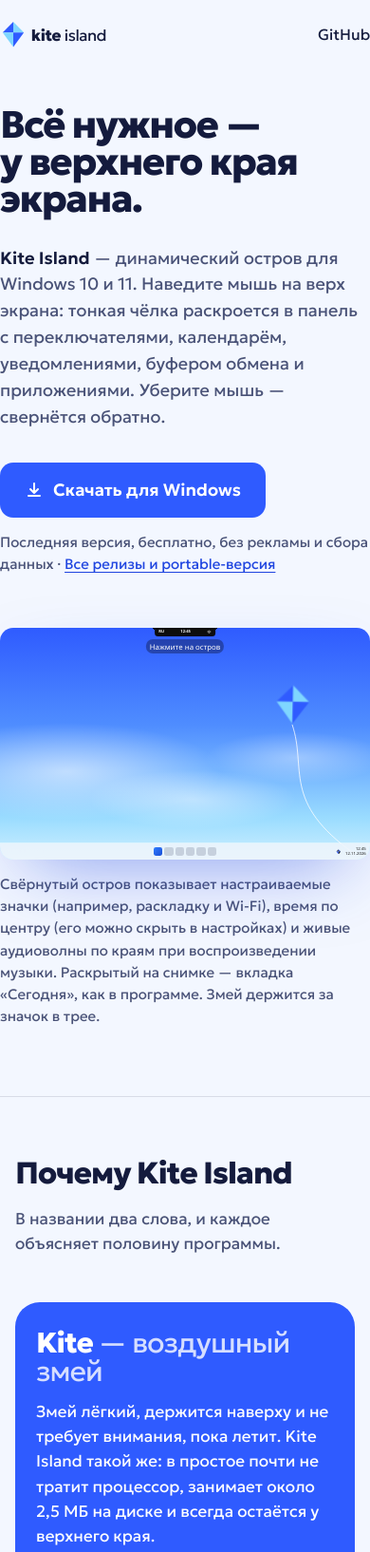
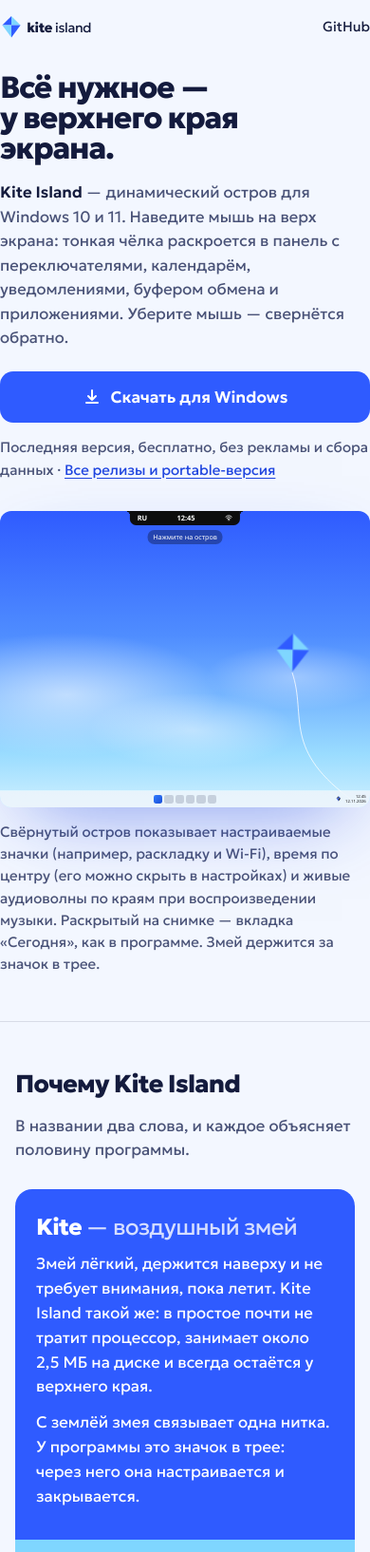
Before and after one commit to GulovM/island, a plain HTML site: page index.html in a window 390 px wide. Shown: the top 1634 px of the page at 95% size. Drawn offline with Linux system fonts and the light colour scheme; no server answers.

Commit message:
docs: адаптировать главную страницу под широкие и узкие экраны

```diff
--- a/index.html
+++ b/index.html
@@ -53,8 +53,9 @@ body {
   background: var(--bg);
   color: var(--fg);
   font-family: "Geologica", system-ui, "Segoe UI", sans-serif;
-  font-size: 18px;
+  font-size: clamp(16px, 0.3vw + 15.5px, 19px);
   line-height: 1.55;
+  overflow-wrap: break-word;
   -webkit-font-smoothing: antialiased;
 }
 a { color: var(--link); text-underline-offset: .18em; }
@@ -64,32 +65,31 @@ a:hover { text-decoration-thickness: 2px; }
 :root[data-theme="dark"] :focus-visible { outline-color: var(--sky); }
 code { font-family: inherit; font-weight: 600; }
 
-.wrap { max-width: 1160px; margin: 0 auto; padding: 0 28px; }
-@media (max-width: 600px) { .wrap { padding: 0 16px; } body { font-size: 17px; } }
+.wrap { width: 100%; max-width: 1280px; margin: 0 auto; padding: 0 clamp(16px, 4vw, 48px); }
+@media (min-width: 1800px) { .wrap { max-width: 1440px; } }
 
 /* ---------- Шапка ---------- */
-.top { display: flex; align-items: center; justify-content: space-between; gap: 16px; padding: 22px 0; }
-.brand { display: inline-flex; color: var(--fg); }
-.brand svg { height: 34px; width: auto; display: block; overflow: visible; }
-.top nav { display: flex; gap: 22px; align-items: center; font-size: 16px; }
+.top { display: flex; align-items: center; justify-content: space-between; gap: 16px; padding: clamp(16px, 2vw, 24px) 0; }
+.brand { display: inline-flex; color: var(--fg); flex-shrink: 0; }
+.brand svg { height: clamp(24px, 3vw, 34px); width: auto; display: block; overflow: visible; }
+.top nav { display: flex; gap: clamp(14px, 2vw, 24px); align-items: center; font-size: clamp(14.5px, 1.2vw, 16px); }
 .top nav a { color: var(--fg); text-decoration: none; }
 .top nav a:hover { color: var(--link); }
-@media (max-width: 860px) { .top nav .opt { display: none; } }
-@media (max-width: 600px) { .brand svg { height: 28px; } }
+@media (max-width: 560px) { .top nav .opt { display: none; } }
 
 /* ---------- Первый экран ---------- */
-.hero { padding: 40px 0 72px; }
+.hero { padding: clamp(20px, 3.5vw, 44px) 0 clamp(48px, 6vw, 76px); }
 .hero h1 {
   font-weight: 800;
-  font-size: clamp(40px, 6.4vw, 84px);
-  line-height: .98;
+  font-size: clamp(32px, 6vw, 68px);
+  line-height: 1.0;
   letter-spacing: -.035em;
   margin: 0;
-  max-width: 13ch;
+  max-width: 14ch;
 }
-.lede { max-width: 58ch; margin: 28px 0 0; font-size: clamp(18px, 1.6vw, 21px); color: var(--muted); }
+.lede { max-width: 60ch; margin: clamp(18px, 2.5vw, 28px) 0 0; font-size: clamp(16.5px, 1.3vw, 20px); color: var(--muted); }
 .lede b { color: var(--fg); font-weight: 600; }
-.actions { display: flex; flex-wrap: wrap; align-items: center; gap: 14px 22px; margin-top: 34px; }
+.actions { display: flex; flex-wrap: wrap; align-items: center; gap: 14px 22px; margin-top: clamp(22px, 3vw, 34px); }
 .btn {
   display: inline-flex; align-items: center; gap: 10px;
   background: var(--cobalt); color: #fff; text-decoration: none;
@@ -101,18 +101,33 @@ code { font-family: inherit; font-weight: 600; }
 .btn:active { transform: scale(.98); }
 .btn svg { width: 20px; height: 20px; flex: none; }
 .meta { font-size: 15px; color: var(--muted); }
+@media (min-width: 1080px) {
+  .hero {
+    display: grid;
+    grid-template-columns: minmax(0, 1.15fr) minmax(0, 1fr);
+    column-gap: clamp(32px, 4vw, 64px);
+    align-items: center;
+  }
+  .hero h1 { grid-column: 1; grid-row: 1 / 3; font-size: clamp(44px, 3.8vw, 68px); max-width: 13.5ch; }
+  .hero .lede { grid-column: 2; grid-row: 1; margin-top: 0; align-self: end; }
+  .hero .actions { grid-column: 2; grid-row: 2; margin-top: 22px; align-self: start; }
+  .hero .demo { grid-column: 1 / -1; margin-top: clamp(36px, 4vw, 52px); }
+}
+@media (max-width: 480px) {
+  .btn { width: 100%; justify-content: center; padding: 14px 20px; font-size: 17px; }
+}
 
 /* ---------- Демо: экран с островом и змеем ----------
    Внутри .screen 1em = одна логическая точка острова (экран 1100 точек в ширину), поэтому
    размеры перенесены из программы как есть: свёрнутый 180×24, раскрытый 581×267, «ушки» 8,
    нижние углы 14 (в свёрнутом ×0,72). Текстовым узлам — свой font-size в em, коробкам — нет. */
-.demo { margin: 56px 0 0; }
+.demo { margin: clamp(32px, 4.5vw, 56px) 0 0; container-type: inline-size; }
 .screen {
   position: relative;
   aspect-ratio: 16 / 10;
   border-radius: 22px;
   overflow: hidden;
-  container-type: inline-size;
+  font-size: calc((100vw - 32px) / 1100);
   font-family: "Segoe UI Variable Text", "Segoe UI", system-ui, sans-serif;
   background:
     radial-gradient(60% 30% at 18% 62%, rgba(255,255,255,.55), transparent 70%),
@@ -300,21 +315,37 @@ code { font-family: inherit; font-weight: 600; }
 .screen.touched .hint { opacity: 0; }
 .hint .tch { display: none; }
 @media (hover: none) { .hint .ms { display: none; } .hint .tch { display: inline; } }
-@media (max-width: 600px) { .screen { border-radius: 14px; } .hint span { font-size: 22em; } .hint { top: 34em; } }
+@media (max-width: 860px) {
+  .screen { aspect-ratio: 16 / 11; border-radius: 18px; }
+  .island { font-size: 1.3em; }
+  .hot { width: 780em; height: 78em; }
+  .hint { top: 44em; padding: 5em 13em; }
+  .hint span { font-size: 15em; }
+}
+@media (max-width: 600px) {
+  .screen { aspect-ratio: 4 / 3; border-radius: 14px; }
+  .island { font-size: 1.76em; }
+  .hot { width: 1040em; height: 96em; }
+  .hint { top: 56em; padding: 6em 16em; }
+  .hint span { font-size: 20em; }
+}
+@media (max-width: 420px) {
+  .screen { aspect-ratio: 5 / 4; border-radius: 12px; }
+  .island { font-size: 1.82em; }
+}
 .demo figcaption { margin-top: 14px; font-size: 15px; color: var(--muted); max-width: 70ch; }
 
 /* ---------- Секции ---------- */
-section { padding: 88px 0; border-top: 1px solid var(--line); }
-h2 { font-weight: 800; font-size: clamp(32px, 4vw, 52px); line-height: 1.04; letter-spacing: -.03em; margin: 0 0 18px; max-width: 18ch; }
+section { padding: clamp(52px, 7vw, 96px) 0; border-top: 1px solid var(--line); }
+h2 { font-weight: 800; font-size: clamp(26px, 4vw, 52px); line-height: 1.04; letter-spacing: -.03em; margin: 0 0 18px; max-width: 18ch; }
 .intro { max-width: 60ch; color: var(--muted); margin: 0; }
-@media (max-width: 600px) { section { padding: 64px 0; } }
 
 /* Название: две половины змея */
-.name { display: grid; grid-template-columns: 1fr 1fr; margin-top: 48px; border-radius: 26px; overflow: hidden; }
-.name > div { padding: 40px 40px 44px; }
+.name { display: grid; grid-template-columns: 1fr 1fr; margin-top: clamp(28px, 4vw, 48px); border-radius: clamp(18px, 2.2vw, 26px); overflow: hidden; }
+.name > div { padding: clamp(24px, 3.5vw, 44px); }
 .name .k { background: var(--cobalt); color: #fff; }
 .name .i { background: var(--sky); color: var(--ink); }
-.name h3 { margin: 0 0 14px; font-size: clamp(30px, 3.4vw, 44px); font-weight: 800; letter-spacing: -.03em; line-height: 1; }
+.name h3 { margin: 0 0 14px; font-size: clamp(24px, 3.4vw, 44px); font-weight: 800; letter-spacing: -.03em; line-height: 1; }
 .name h3 span { font-weight: 400; opacity: .8; }
 .name p { margin: 0; max-width: 46ch; }
 .name p + p { margin-top: 12px; }
@@ -322,7 +353,7 @@ h2 { font-weight: 800; font-size: clamp(32px, 4vw, 52px); line-height: 1.04; let
 .mark-note { display: grid; grid-template-columns: auto 1fr; gap: 28px; align-items: center; margin-top: 40px; max-width: 760px; }
 .mark-note svg { width: 92px; height: 92px; }
 .mark-note p { margin: 0; color: var(--muted); }
-@media (max-width: 600px) { .mark-note { grid-template-columns: 1fr; gap: 16px; } }
+@media (max-width: 600px) { .mark-note { grid-template-columns: 1fr; gap: 16px; } .mark-note svg { width: 68px; height: 68px; } }
 
 /* Вкладки — как ряд вкладок острова */
 .tabs { margin-top: 44px; }
@@ -338,23 +369,27 @@ h2 { font-weight: 800; font-size: clamp(32px, 4vw, 52px); line-height: 1.04; let
 .tablist button:hover { color: #fff; }
 .tablist button[aria-selected="true"] { background: var(--cobalt); color: #fff; }
 .tablist button:focus-visible { outline: 3px solid var(--sky); outline-offset: -3px; }
+@media (max-width: 1020px) { .tablist { flex-wrap: wrap; border-radius: 20px; } }
+@media (max-width: 600px) {
+  .tablist { width: 100%; border-radius: 16px; }
+  .tablist button { flex: 1 1 auto; text-align: center; padding: 8px 12px; font-size: 14.5px; border-radius: 12px; }
+}
 @media (prefers-color-scheme: dark) { :root:not([data-theme="light"]) .tablist { background: #1A2659; } }
 :root[data-theme="dark"] .tablist { background: #1A2659; }
-.tabpanel { margin-top: 30px; display: grid; grid-template-columns: minmax(0, 5fr) minmax(0, 6fr); gap: 48px; align-items: start; min-height: 240px; }
-.tabpanel h3 { margin: 0; font-size: clamp(26px, 2.6vw, 34px); font-weight: 800; letter-spacing: -.025em; line-height: 1.1; }
+.tabpanel { margin-top: 30px; display: grid; grid-template-columns: minmax(0, 5fr) minmax(0, 6fr); gap: clamp(24px, 4vw, 56px); align-items: start; min-height: 240px; }
+.tabpanel h3 { margin: 0; font-size: clamp(22px, 2.6vw, 34px); font-weight: 800; letter-spacing: -.025em; line-height: 1.1; }
 .tabpanel p { margin: 12px 0 0; color: var(--muted); max-width: 44ch; }
 .tabpanel ul { margin: 0; padding: 0; list-style: none; border-top: 1px solid var(--line); }
 .tabpanel li { padding: 14px 0; border-bottom: 1px solid var(--line); }
-@media (max-width: 760px) { .tabpanel { grid-template-columns: 1fr; gap: 20px; } }
+@media (max-width: 760px) { .tabpanel { grid-template-columns: 1fr; gap: 20px; min-height: 0; } }
 
 /* Лёгкость */
-.light-facts { display: grid; grid-template-columns: repeat(4, 1fr); margin-top: 48px; border-top: 2px solid var(--fg); }
-.light-facts div { padding: 22px 24px 0 0; }
-.light-facts strong { display: block; font-size: clamp(34px, 4vw, 54px); font-weight: 800; letter-spacing: -.04em; line-height: 1; }
+.light-facts { display: grid; grid-template-columns: repeat(4, 1fr); gap: 28px 24px; margin-top: 48px; padding-top: 22px; border-top: 2px solid var(--fg); }
+.light-facts strong { display: block; font-size: clamp(24px, 4vw, 54px); font-weight: 800; letter-spacing: -.04em; line-height: 1; white-space: nowrap; }
 .light-facts span { display: block; margin-top: 10px; color: var(--muted); font-size: 16px; max-width: 22ch; }
-@media (max-width: 860px) { .light-facts { grid-template-columns: 1fr 1fr; row-gap: 30px; } }
+@media (max-width: 860px) { .light-facts { grid-template-columns: 1fr 1fr; } }
 
-.more { display: grid; grid-template-columns: repeat(3, 1fr); gap: 36px 48px; margin-top: 64px; }
+.more { display: grid; grid-template-columns: repeat(3, 1fr); gap: clamp(24px, 3.5vw, 36px) clamp(24px, 4vw, 48px); margin-top: clamp(40px, 5vw, 64px); }
 .more h3 { margin: 0 0 6px; font-size: 20px; font-weight: 600; letter-spacing: -.01em; }
 .more p { margin: 0; color: var(--muted); font-size: 16.5px; }
 @media (max-width: 860px) { .more { grid-template-columns: 1fr 1fr; } }
@@ -369,7 +404,12 @@ h2 { font-weight: 800; font-size: clamp(32px, 4vw, 52px); line-height: 1.04; let
 }
 .steps h3 { margin: 0 0 8px; font-size: 22px; font-weight: 600; letter-spacing: -.015em; }
 .steps p { margin: 0; color: var(--muted); font-size: 16.5px; }
-@media (max-width: 760px) { .steps { grid-template-columns: 1fr; gap: 28px; } }
+@media (max-width: 860px) {
+  .steps { grid-template-columns: 1fr; gap: 28px; }
+  .steps li { display: grid; grid-template-columns: 40px 1fr; column-gap: 16px; align-items: start; }
+  .steps li::before { width: 40px; height: 40px; font-size: 18px; grid-row: 1 / 3; margin-bottom: 0; }
+  .steps h3, .steps p { grid-column: 2; }
+}
 .req { margin-top: 40px; color: var(--muted); font-size: 16px; }
 
 footer { border-top: 1px solid var(--line); padding: 48px 0 64px; font-size: 15.5px; color: var(--muted); }
@@ -422,7 +462,7 @@ footer nav { display: flex; flex-wrap: wrap; gap: 10px 22px; }
 
     <figure class="demo">
       <div class="screen" id="screen">
-        <svg class="sky-art" viewBox="0 0 1000 625" aria-hidden="true">
+        <svg class="sky-art" viewBox="0 0 1000 625" preserveAspectRatio="xMaxYMax meet" aria-hidden="true">
           <path class="string" d="M790 262 C 830 380, 760 470, 958 610"/>
           <g class="kite-fly">
             <use href="#mark" x="735" y="150" width="110" height="112"/>
```
